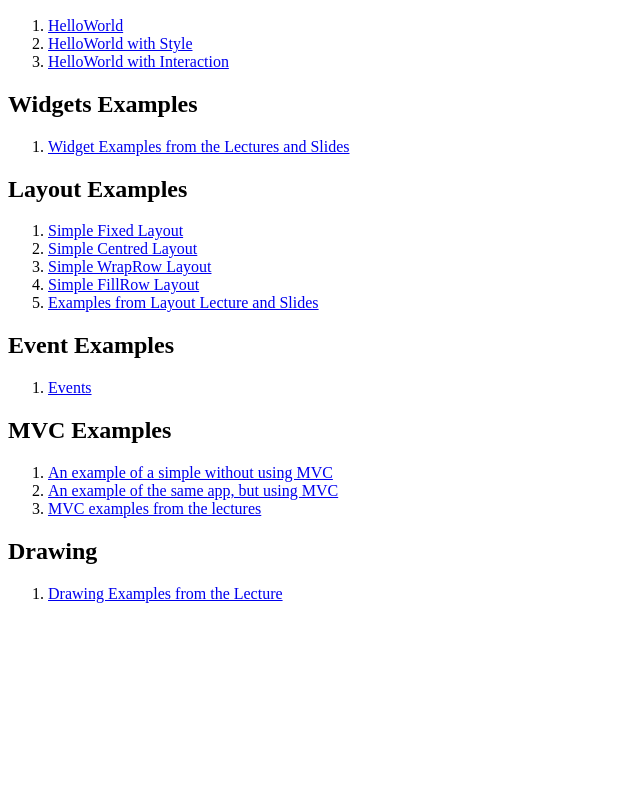
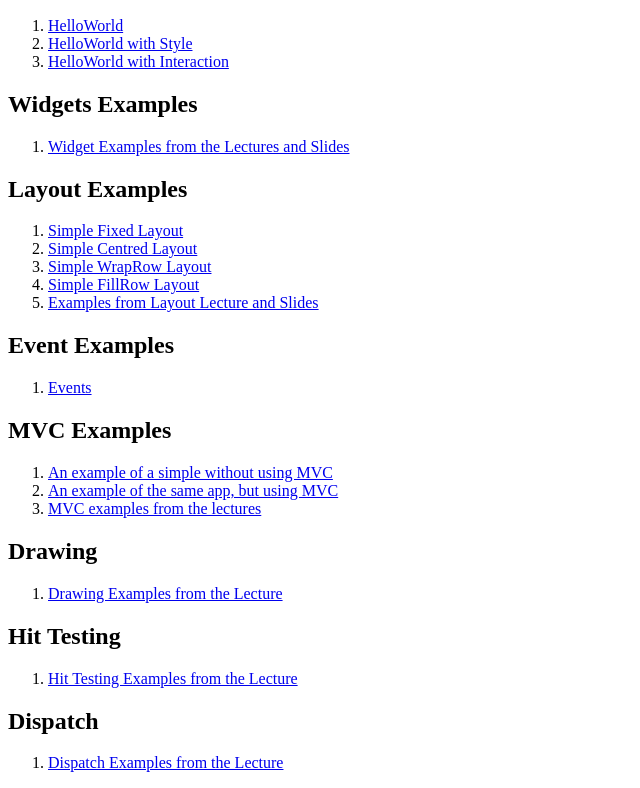
Before and after one commit to CS-3035-2024/examples, a website built with Vite: page index.html in a window 1280 px wide. Shown: the part 110-898 px from the top of the page, without its empty margins (0-640 px from the left). Before the commit the page ends 800 px from the top, so only its background shows below. Built offline with nearby package versions, Linux system fonts and the light colour scheme.

Commit message:
adding examples for the lecture on dispatch

```diff
--- a/index.html
+++ b/index.html
@@ -68,11 +68,13 @@
     <ol>
       <li><a href="./drawing-lecture/">Drawing Examples from the Lecture</a></li>
     </ol>
-<!--
     <h2>Hit Testing</h2>
     <ol>
       <li><a href="./hit-testing-lecture/">Hit Testing Examples from the Lecture</a></li>
     </ol>
-  -->
+    <h2>Dispatch</h2>
+    <ol>
+      <li><a href="./dispatch-lecture/">Dispatch Examples from the Lecture</a></li>
+    </ol>
   </body>
 </html>
```
